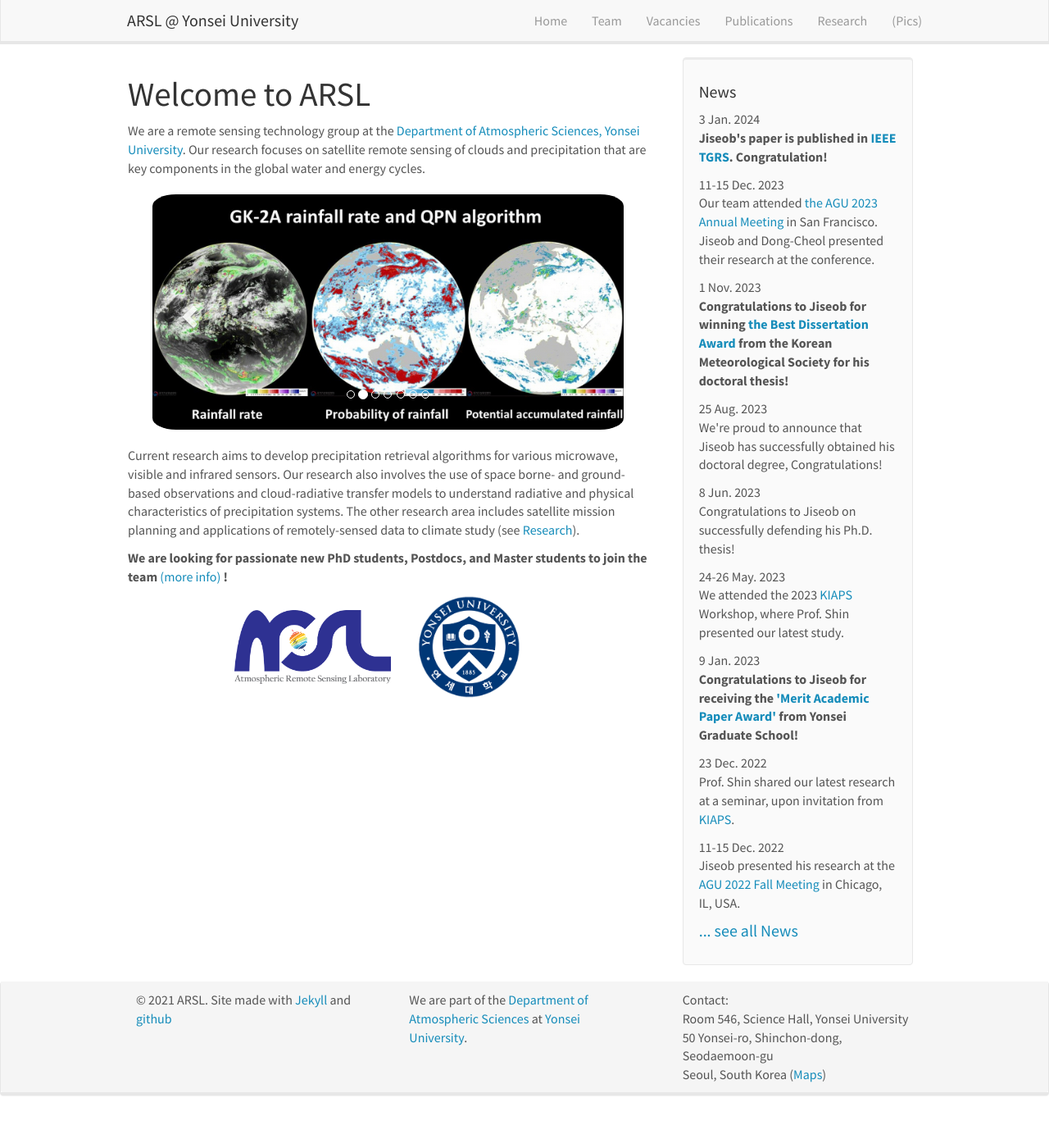
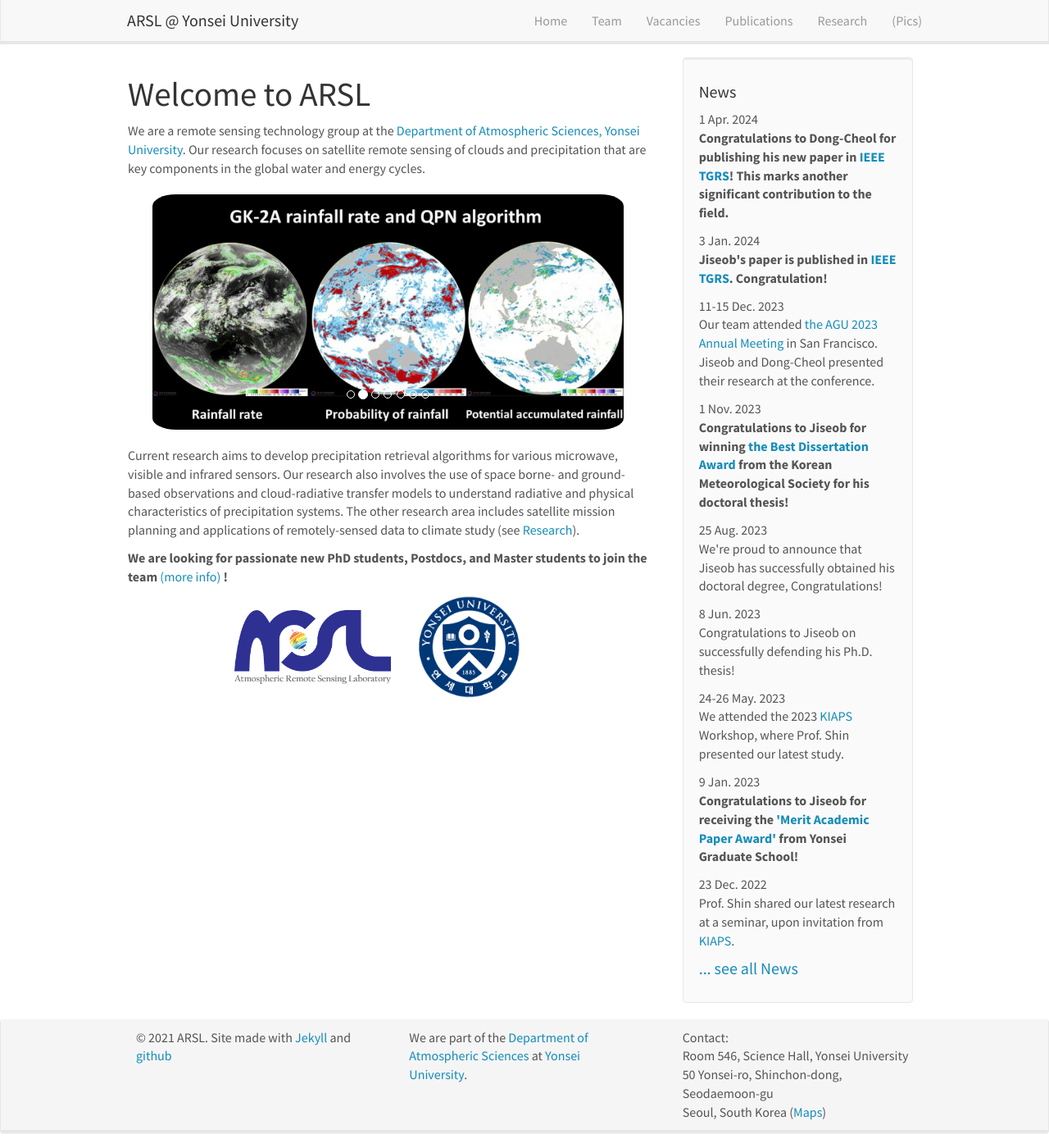
Before and after one commit to roo2003/roo2003.github.io, a Jekyll site: the page built from _pages/home.md, in a window 1280 px wide and 1400 px high. Shown: the whole window at 82% size. Built offline with Jekyll 4.4.1, drawn with Linux system fonts in a browser that asks for light colours; nearby versions of some CDN libraries.

Commit message:
Update news.yml

```diff
--- a/_data/news.yml
+++ b/_data/news.yml
@@ -1,3 +1,6 @@
+- date: 1 Apr. 2024
+  headline: "<b>Congratulations to Dong-Cheol for publishing his new paper in <a href='https://doi.org/10.1109/TGRS.2024.3383888'>IEEE TGRS</a>! This marks another significant contribution to the field.</b>"
+
 - date: 3 Jan. 2024
   headline: "<b>Jiseob's paper is published in <a href='https://doi.org/10.1109/TGRS.2024.3349484'>IEEE TGRS</a>. Congratulation!</b>"
 
```
